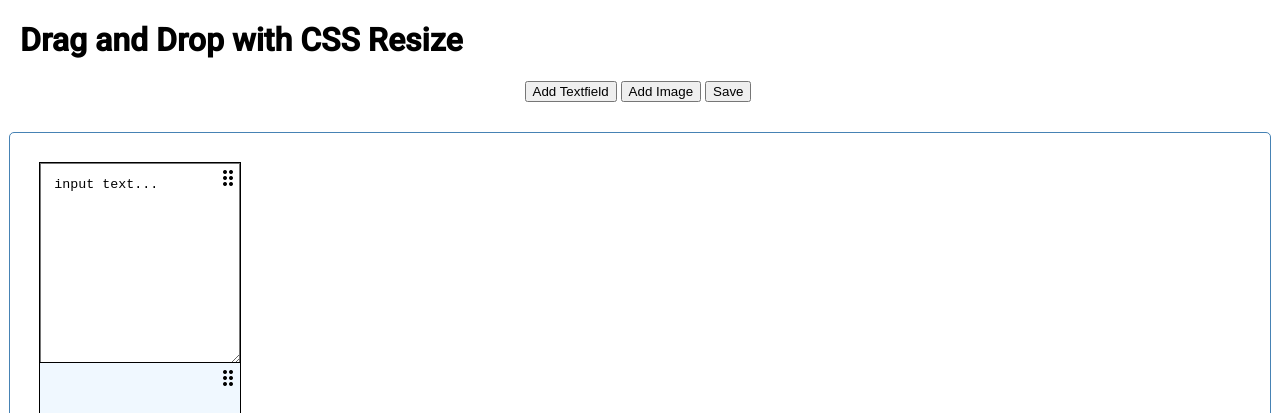
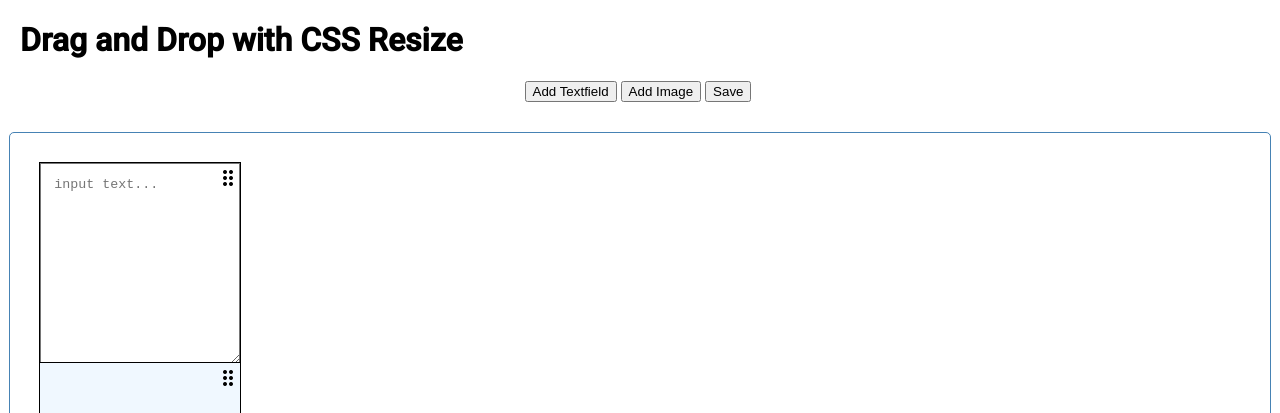
Before and after one commit to lukebrider-woolard-cgi/grid-ui-test, an Angular app: page / in a window 1280 px wide. Shown: the top 413 px of the page. Built offline with nearby package versions, Linux system fonts and the light colour scheme.

Commit message:
fix text area

```diff
--- a/src/app/components/text-box/text-box.component.html
+++ b/src/app/components/text-box/text-box.component.html
@@ -1 +1 @@
-<textarea class="text-box">input text...</textarea>
+<textarea title="text-box" placeholder="input text..." class="text-box"></textarea>
```
